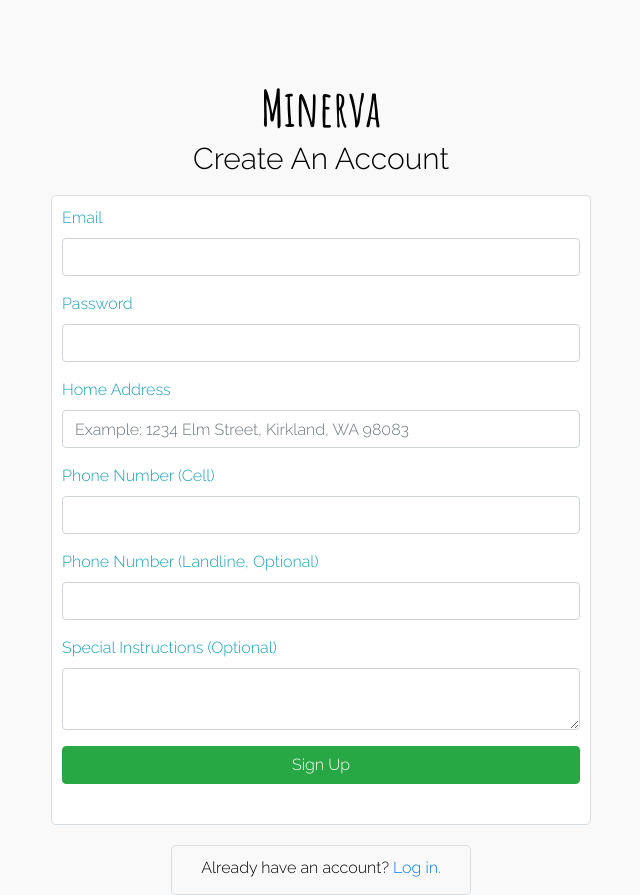
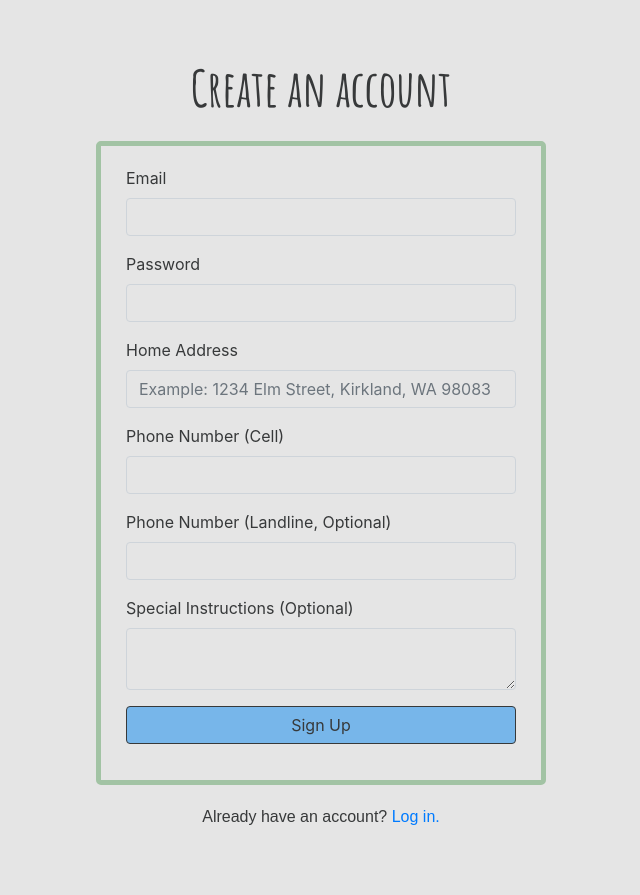
Before and after one commit to noraatfedora/Minerva, a Flask app: page /register in a window 1280 px wide. Shown: the whole page, without its empty margins (319-959 px from the left). After the commit the page ends 825 px from the top, so only its background shows below. Run offline with Flask 2, Linux system fonts and the light colour scheme; some libraries are stand-ins or nearby versions.

Commit message:
Update register page to use new css

```diff
--- a/src/static/main.css
+++ b/src/static/main.css
@@ -119,6 +119,22 @@ footer {
     background-color: #e5e5e5;
 }
 
+#register-form-text {
+    width: 430px !important;
+    padding: 20px;
+}
+
+#register-box {
+    border: 5px solid #a2c3a4;
+    width: 450px;
+    margin-left:auto;
+    margin-right:auto;
+    border-radius:5px;
+}
+
+.form-control {
+    background-color: #e5e5e5 !important;
+}
 
 #login .container #login-row #login-column #login-box #login-form {
     padding: 20px;
--- a/src/templates/auth/register.html
+++ b/src/templates/auth/register.html
@@ -5,19 +5,18 @@
         <script src="//maxcdn.bootstrapcdn.com/bootstrap/4.1.1/js/bootstrap.min.js"></script>
         <script src="//cdnjs.cloudflare.com/ajax/libs/jquery/3.2.1/jquery.min.js"></script>
         <!------ Include the above in your HEAD tag ---------->
-        <link rel= "stylesheet" type= "text/css" href= "{{ url_for('static',filename='register.css') }}">
+        <link rel= "stylesheet" type= "text/css" href= "{{ url_for('static',filename='main.css') }}">
     </head>
-    <body>
+    <body style="margin-top: 50px;">
     {% block content %}
-        <p id = "logo">Minerva</p>
-        <h1>Create An Account</h1>
+        <p id = "logo-login">Create an account</p>
     {% endblock %}
         <div id="login">
             <div class="container">
-                <div id="login-row" class="row justify-content-center align-items-center">
-                    <div id="login-column" class="col-md-6">
-                        <div id="login-box" class="col-md-12">
-                            <form id="login-form" class="form" action="" method="post">
+                <div id="register-box" class="row justify-content-center align-items-center">
+                    <div id="login-column" class="register-form-text">
+                        <div id="login-box" class="register-form-text">
+                            <form id="register-form-text" class="form" action="" method="post">
                                 <div class="form-group">
                                     <label for="email" class="text-info">Email</label><br>
                                     <input type="text" name="email" id="email" class="form-control">
```
